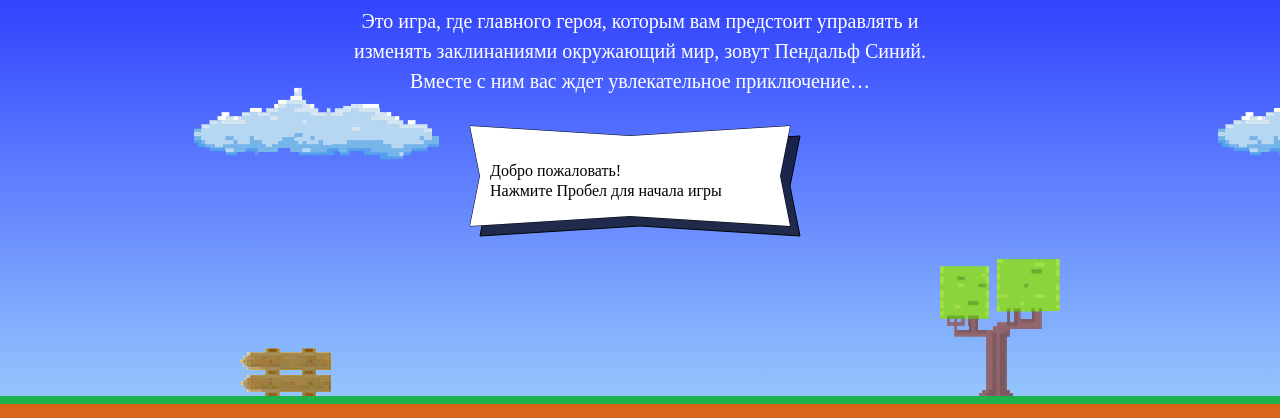
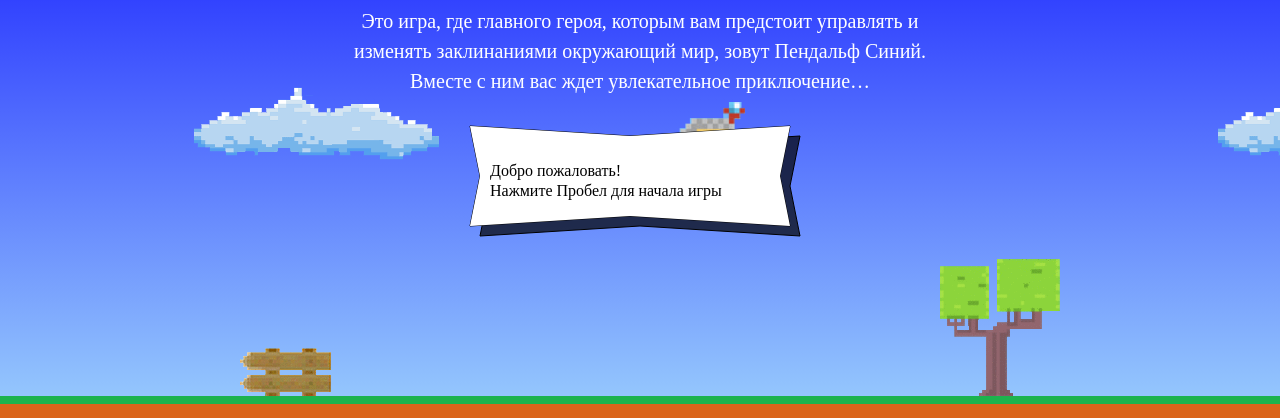
Before and after one commit to lebedevadare/824439-code-and-magick-19, a website: page index.html in a window 1280 px wide. Shown: the part 203-621 px from the top of the page. Drawn offline with Linux system fonts and the light colour scheme; a web font is replaced by a local one.

Commit message:
Точка вместо запятой в дроби

```diff
--- a/index.html
+++ b/index.html
@@ -188,7 +188,7 @@
   var wizardSpeed = 3;
   var wizardWidth = 70;
   var getWizardHeight = function () {
-    return wizardWidth * 1,33;
+    return wizardWidth * 1.337;
   };
   var getWizardX = function (width) {
         return (width * 0.5) + (wizardWidth * 0.5);
```
